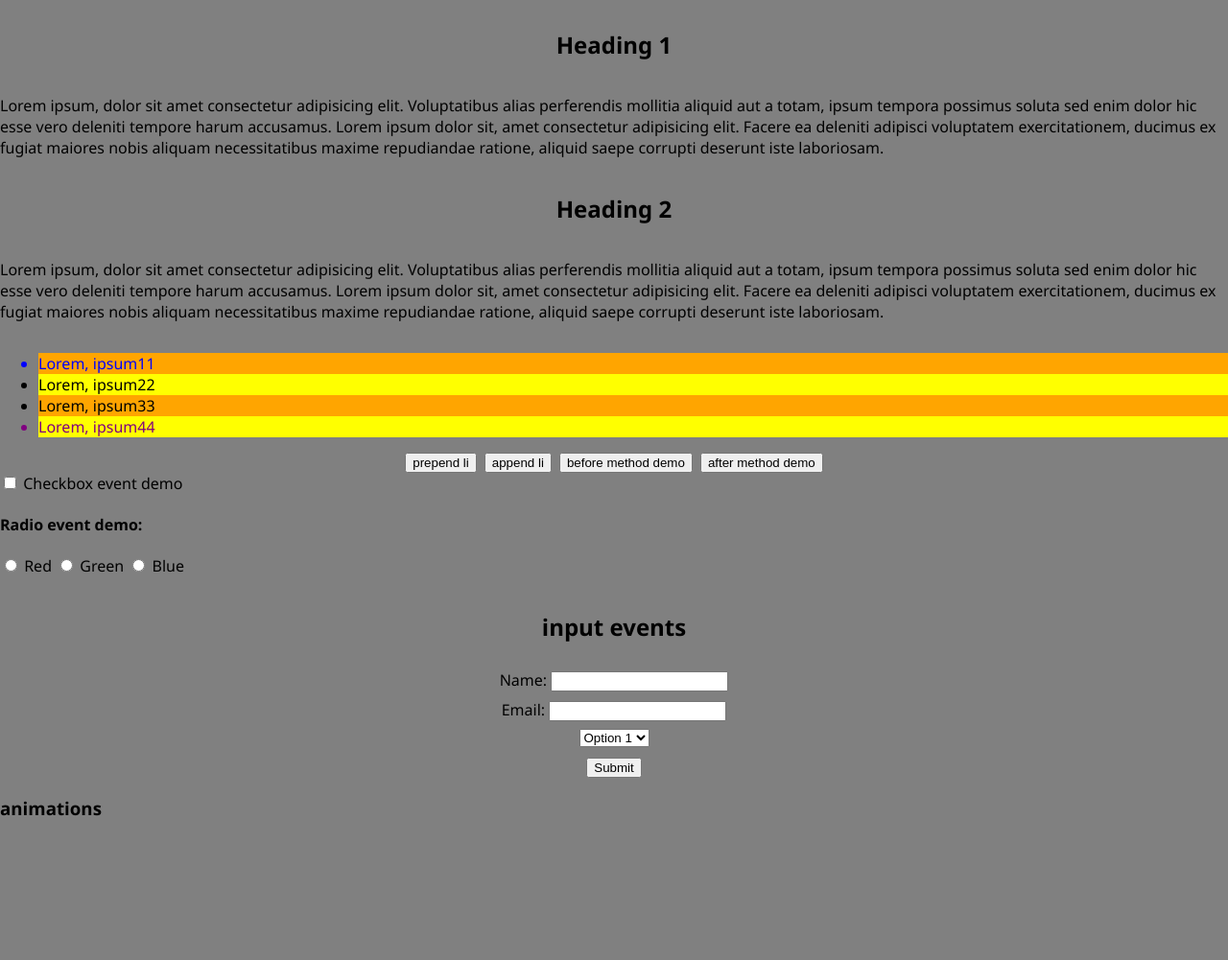
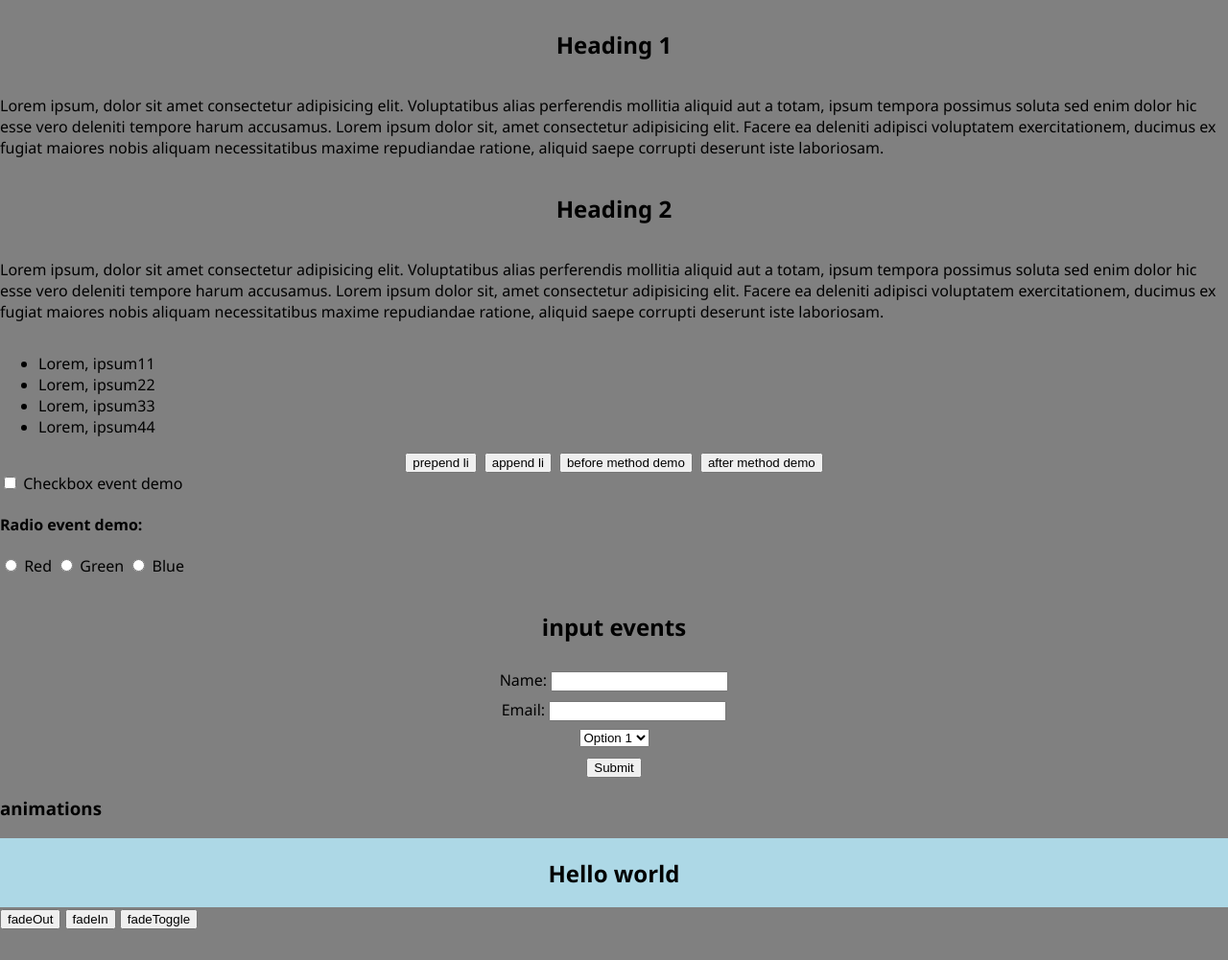
Before and after one commit to iliyanNikolaev/jQuery, a plain HTML site: page index.html in a window 1280 px wide. Shown: the part 81-1082 px from the top of the page at 96% size. Before the commit the page ends 987 px from the top, so only its background shows below. Drawn offline with nearby package versions, Linux system fonts and the light colour scheme.

Commit message:
fadein, fadeout

```diff
--- /dev/null
+++ b/animations.js
@@ -0,0 +1,9 @@
+$('#btnFadeOut').click(function(){
+    $('#box').fadeOut('slow');
+})
+$('#btnFadeIn').click(function(){
+    $('#box').fadeIn('slow');
+})
+$('#btnFadeToggle').click(function(){
+    $('#box').fadeToggle('slow');
+})
--- a/index.html
+++ b/index.html
@@ -43,6 +43,12 @@
         }
         #form button {
             margin-top: 0.2rem;
+        }
+        #box{
+            display: flex;
+            align-items: center;
+            background-color: lightblue;
+            justify-content: center;
         }
     </style>
 </head>
@@ -114,8 +120,16 @@
         animations
     </h3>
 
+    <div id="box"><h2>Hello world</h2></div>
+
+    <div>
+        <button id="btnFadeOut">fadeOut</button>
+        <button id="btnFadeIn">fadeIn</button>
+        <button id="btnFadeToggle">fadeToggle</button>
+    </div>
     <script src="./script.js"></script>
     <script src="./events.js"></script>
     <script src="./dom-manipulations.js"></script>
+    <script src="./animations.js"></script>
 </body>
 </html>
--- a/script.js
+++ /dev/null
@@ -1,6 +0,0 @@
-// $('h2').hide()
-
-$('#list li:first').css('color', 'blue')
-$('#list li:last').css('color', 'purple')
-$('#list li:odd').css('background-color', 'yellow')
-$('#list li:even').css('background-color', 'orange')
```
Also changed, not shown: server.js (added).
